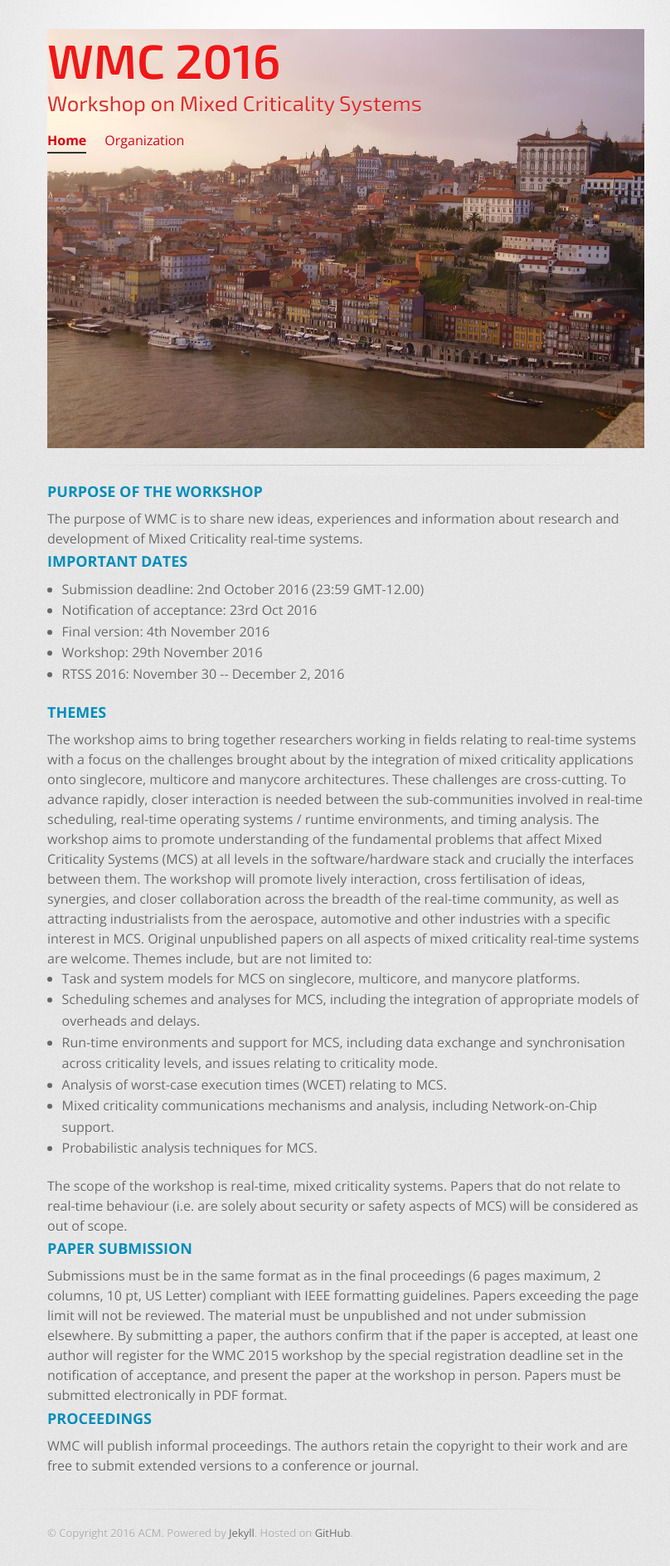
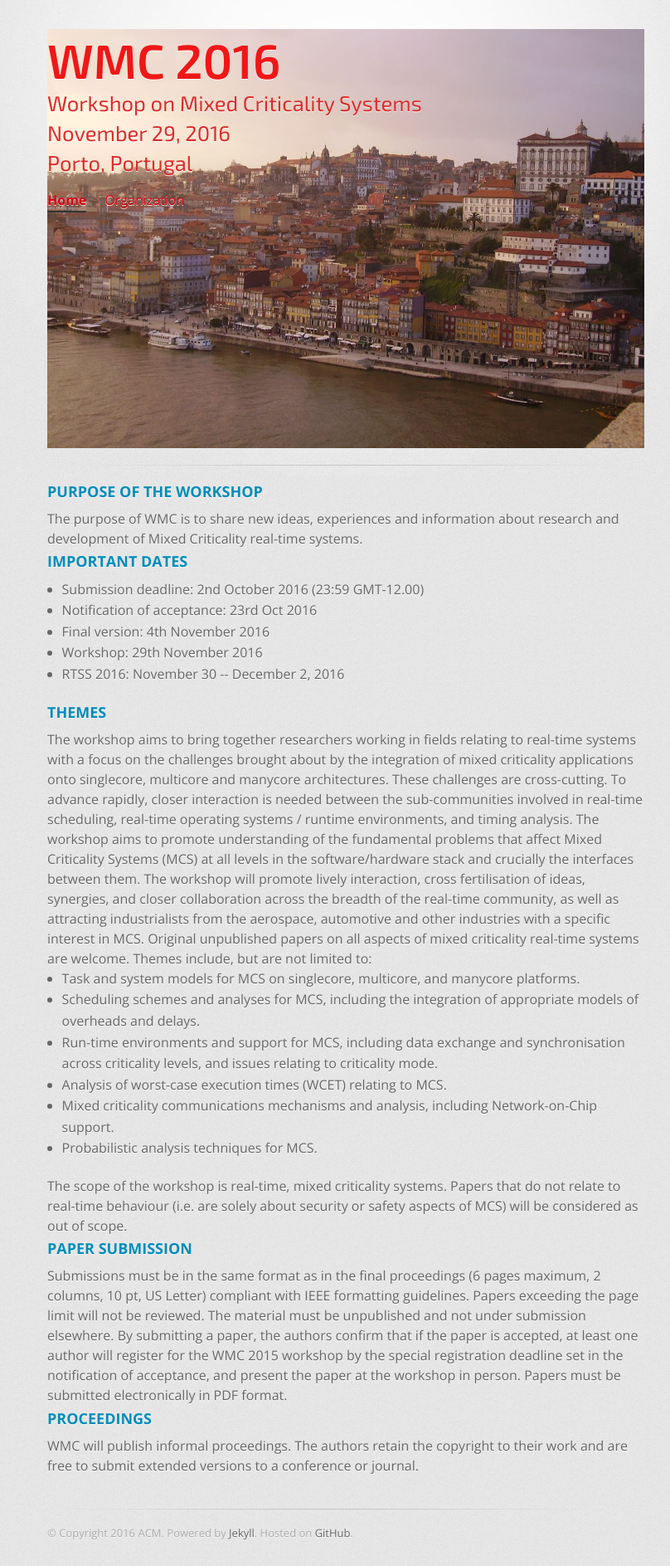
Before and after one commit to GSathish/wmc2016, a Jekyll site: the page built from index.html, in a window 1280 px wide. Shown: the whole page at 83% size, without its empty margins (223-1031 px from the left). Built offline with Jekyll 4.4.1, drawn with Linux system fonts in a browser that asks for light colours.

Commit message:
Header text updated

```diff
--- a/_includes/header.html
+++ b/_includes/header.html
@@ -57,7 +57,11 @@
       <div class="inner">
         <header>
           <h1>WMC 2016</h1>
-          <h2>Workshop on Mixed Criticality Systems</h2>
+          <h2>
+            Workshop on Mixed Criticality Systems<br />
+            November 29, 2016<br />
+            Porto, Portugal
+          </h2>
           <nav>
             <ul class="inline-list">
 	          <li><a href="{{ site.url }}/" {% if page.current == 'home' %}class='active'{% endif %}>Home</a></li>
```
